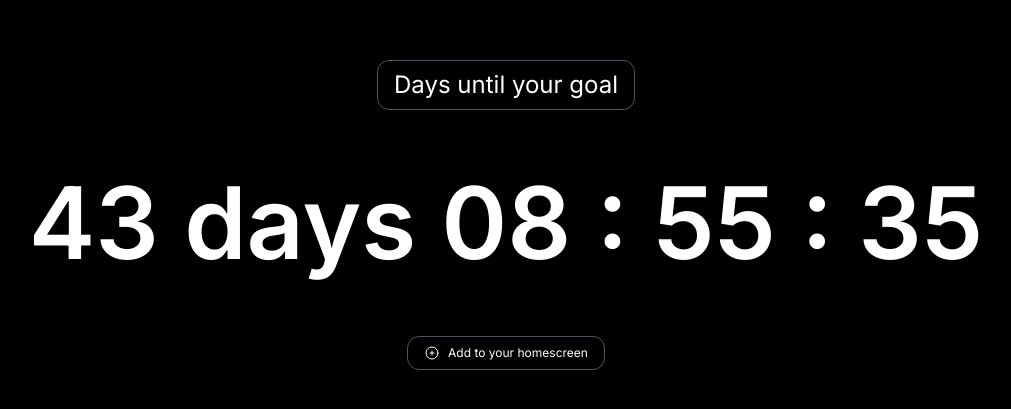
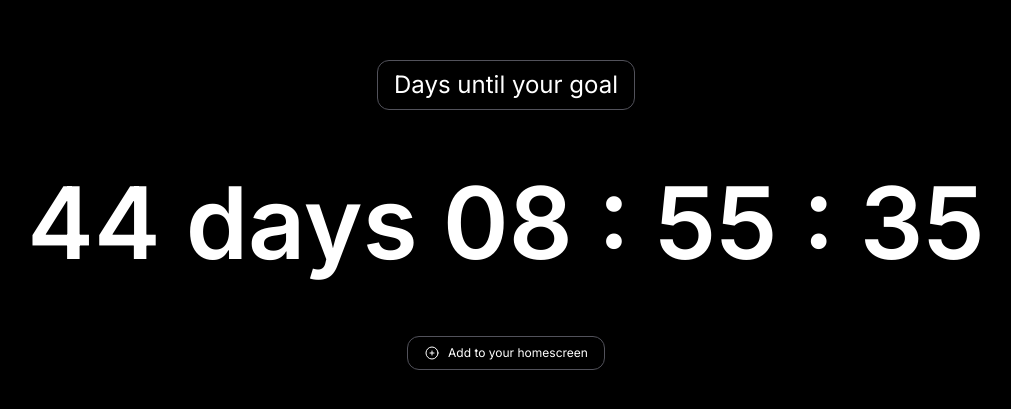
Before and after one commit to karanyadavv/goal-count-down, a React (Vite) app: page / in a window 1280 px wide. Shown: the part 185-594 px from the top of the page, without its empty margins (134-1145 px from the left). Built offline with nearby package versions, Linux system fonts and the light colour scheme.

Commit message:
fixed one day gap

```diff
--- a/src/components/CountDown.jsx
+++ b/src/components/CountDown.jsx
@@ -13,8 +13,8 @@ export default function CountDown() {
       const fetchGoal = () => {
         const oneDay = 24 * 60 * 60 * 1000;
         let currentDate = new Date();
-        let currentYear = currentDate.getFullYear();
-        let lastDay = new Date(`12/31/${currentYear}`);
+        let currentYear = currentDate.getFullYear() + 1;
+        let lastDay = new Date(`1/1/${currentYear}`);
         let total = lastDay - currentDate;
 
         const daysWithoutZero = Math.round(
```
